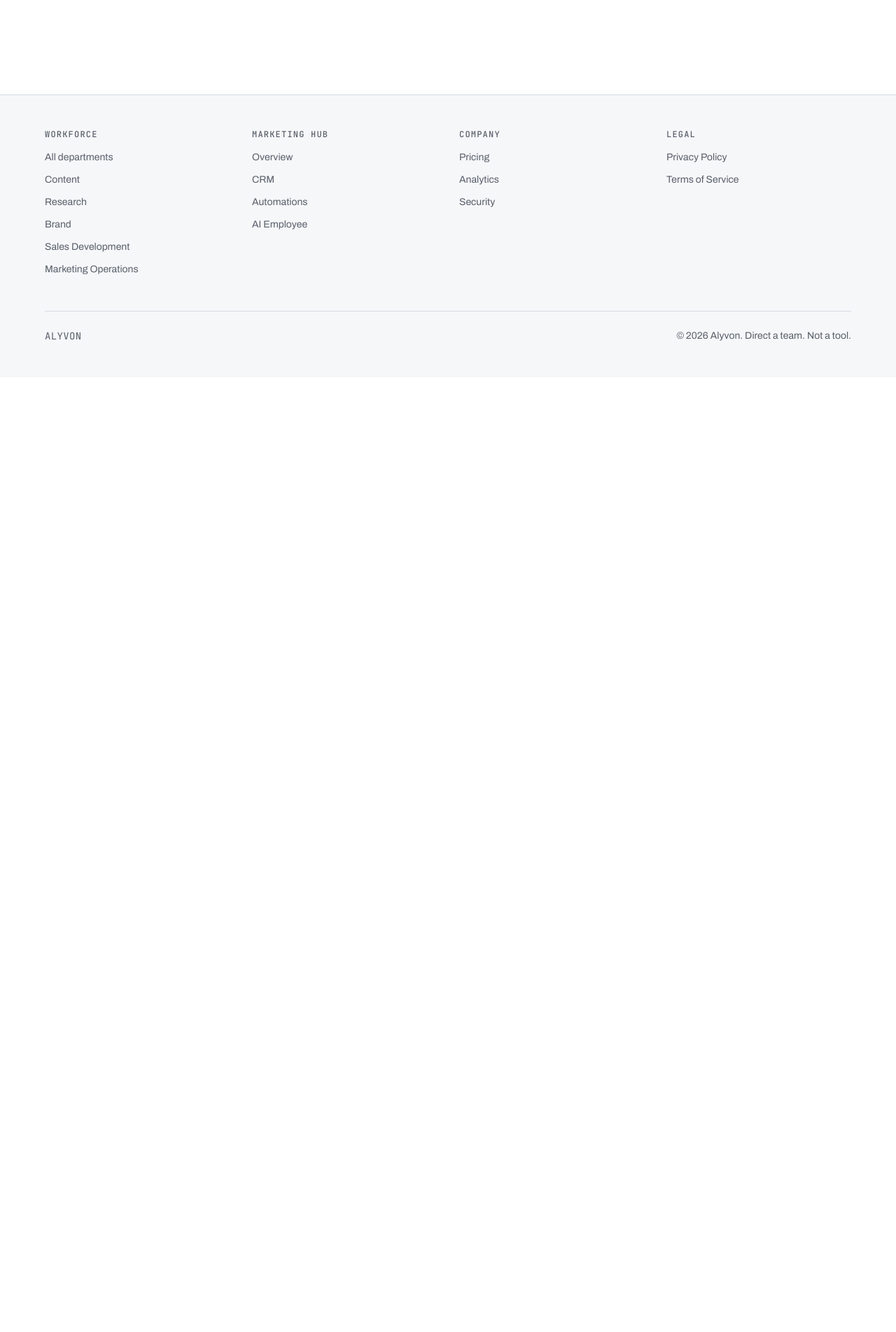
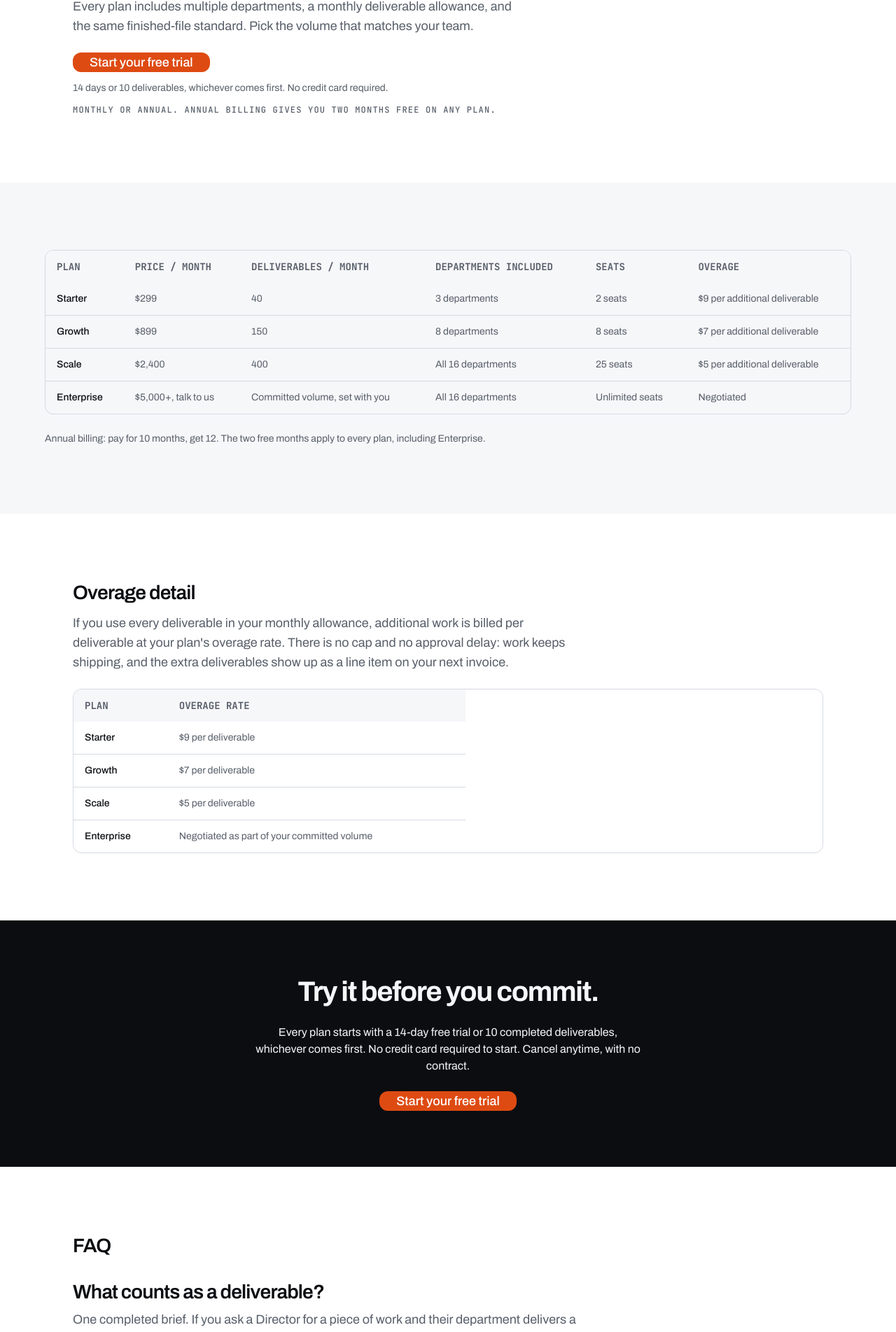
Before and after one commit to alyvonai/alyvon-marketing-site, a Next.js app: page /pricing in a window 1280 px wide. Before the commit this address had no page. Shown: the part 410-2313 px from the top of the page at 70% size. Before the commit the page ends 949 px from the top, so only its background shows below. Built offline with nearby package versions, Linux system fonts and the light colour scheme.

Commit message:
feat: build Pricing page (plans table, overage detail, FAQ) from Ticket 0g copy

```diff
--- /dev/null
+++ b/app/pricing/page.tsx
@@ -0,0 +1,207 @@
+import { buildMetadata } from "@/lib/metadata"
+import { Hero } from "@/components/marketing/hero"
+import { Section } from "@/components/marketing/section"
+import { CtaBand } from "@/components/marketing/cta-band"
+import { buttonVariants } from "@/components/ui/button"
+import { DataTable } from "@/components/ui/typography"
+
+export const metadata = buildMetadata({
+  title: "Pricing",
+  description:
+    "Four plans built around deliverables, not seats. Starter at $299 a month, Growth at $899, Scale at $2,400, or a negotiated Enterprise plan. Start with a 14-day free trial.",
+  path: "/pricing",
+})
+
+const TRIAL_URL = "https://app.alyvon.com"
+
+const PLANS: {
+  plan: string
+  price: string
+  deliverables: string
+  departments: string
+  seats: string
+  overage: string
+}[] = [
+  {
+    plan: "Starter",
+    price: "$299",
+    deliverables: "40",
+    departments: "3 departments",
+    seats: "2 seats",
+    overage: "$9 per additional deliverable",
+  },
+  {
+    plan: "Growth",
+    price: "$899",
+    deliverables: "150",
+    departments: "8 departments",
+    seats: "8 seats",
+    overage: "$7 per additional deliverable",
+  },
+  {
+    plan: "Scale",
+    price: "$2,400",
+    deliverables: "400",
+    departments: "All 16 departments",
+    seats: "25 seats",
+    overage: "$5 per additional deliverable",
+  },
+  {
+    plan: "Enterprise",
+    price: "$5,000+, talk to us",
+    deliverables: "Committed volume, set with you",
+    departments: "All 16 departments",
+    seats: "Unlimited seats",
+    overage: "Negotiated",
+  },
+]
+
+const OVERAGE_RATES: { plan: string; rate: string }[] = [
+  { plan: "Starter", rate: "$9 per deliverable" },
+  { plan: "Growth", rate: "$7 per deliverable" },
+  { plan: "Scale", rate: "$5 per deliverable" },
+  { plan: "Enterprise", rate: "Negotiated as part of your committed volume" },
+]
+
+const FAQS: { question: string; answer: string }[] = [
+  {
+    question: "What counts as a deliverable?",
+    answer:
+      "One completed brief. If you ask a Director for a piece of work and their department delivers a finished file against that brief, that is one deliverable, regardless of how many specialists or files it took to produce it, and regardless of how many departments were involved.",
+  },
+  {
+    question: "Can I mix departments on a plan?",
+    answer:
+      "Yes. Every department included on your plan is available to every seat on your plan, with no per-department add-on charge. Starter includes 3 departments, Growth includes 8, and Scale and Enterprise include all 16.",
+  },
+  {
+    question: "What happens if I go over my deliverable allowance?",
+    answer:
+      "Additional deliverables are billed at your plan's overage rate, shown above. Your team is never blocked from working while you decide whether to upgrade.",
+  },
+  {
+    question: "Do you require a contract?",
+    answer: "No. Every plan, including the free trial, can be cancelled at any time.",
+  },
+  {
+    question: "Is there a discount for annual billing?",
+    answer:
+      "Yes. Paying annually gives you two months free compared to paying monthly, on every plan.",
+  },
+]
+
+export default function PricingPage() {
+  return (
+    <>
+      <Hero
+        eyebrow="Pricing"
+        heading="Pricing built around finished work, not headcount."
+        subhead="Every plan includes multiple departments, a monthly deliverable allowance, and the same finished-file standard. Pick the volume that matches your team."
+        actions={
+          <div className="flex flex-col gap-3">
+            <div className="flex flex-wrap items-center gap-3">
+              <a href={TRIAL_URL} className={buttonVariants({ variant: "primary", size: "lg" })}>
+                Start your free trial
+              </a>
+            </div>
+            <p className="text-body-s text-text-secondary">
+              14 days or 10 deliverables, whichever comes first. No credit card required.
+            </p>
+            <p className="font-mono text-label uppercase text-text-secondary">
+              Monthly or annual. Annual billing gives you two months free on any plan.
+            </p>
+          </div>
+        }
+      />
+
+      <Section tone="surface" containerWidth="content-lg">
+        <div className="flex flex-col gap-6">
+          <DataTable>
+            <DataTable.Head>
+              <DataTable.Row>
+                <DataTable.HeaderCell>Plan</DataTable.HeaderCell>
+                <DataTable.HeaderCell>Price / month</DataTable.HeaderCell>
+                <DataTable.HeaderCell>Deliverables / month</DataTable.HeaderCell>
+                <DataTable.HeaderCell>Departments included</DataTable.HeaderCell>
+                <DataTable.HeaderCell>Seats</DataTable.HeaderCell>
+                <DataTable.HeaderCell>Overage</DataTable.HeaderCell>
+              </DataTable.Row>
+            </DataTable.Head>
+            <DataTable.Body>
+              {PLANS.map((row) => (
+                <DataTable.Row key={row.plan}>
+                  <DataTable.Cell className="font-medium text-text-primary">{row.plan}</DataTable.Cell>
+                  <DataTable.Cell>{row.price}</DataTable.Cell>
+                  <DataTable.Cell>{row.deliverables}</DataTable.Cell>
+                  <DataTable.Cell>{row.departments}</DataTable.Cell>
+                  <DataTable.Cell>{row.seats}</DataTable.Cell>
+                  <DataTable.Cell>{row.overage}</DataTable.Cell>
+                </DataTable.Row>
+              ))}
+            </DataTable.Body>
+          </DataTable>
+
+          <p className="max-w-[720px] text-body-s text-text-secondary">
+            Annual billing: pay for 10 months, get 12. The two free months apply to every plan,
+            including Enterprise.
+          </p>
+        </div>
+      </Section>
+
+      <Section tone="canvas">
+        <div className="flex flex-col gap-6">
+          <div className="flex max-w-[720px] flex-col gap-3">
+            <h2 className="text-display-m text-text-primary">Overage detail</h2>
+            <p className="text-body-l text-text-secondary">
+              If you use every deliverable in your monthly allowance, additional work is billed per
+              deliverable at your plan&apos;s overage rate. There is no cap and no approval delay:
+              work keeps shipping, and the extra deliverables show up as a line item on your next
+              invoice.
+            </p>
+          </div>
+
+          <DataTable className="max-w-[560px]">
+            <DataTable.Head>
+              <DataTable.Row>
+                <DataTable.HeaderCell>Plan</DataTable.HeaderCell>
+                <DataTable.HeaderCell>Overage rate</DataTable.HeaderCell>
+              </DataTable.Row>
+            </DataTable.Head>
+            <DataTable.Body>
+              {OVERAGE_RATES.map((row) => (
+                <DataTable.Row key={row.plan}>
+                  <DataTable.Cell className="font-medium text-text-primary">{row.plan}</DataTable.Cell>
+                  <DataTable.Cell>{row.rate}</DataTable.Cell>
+                </DataTable.Row>
+              ))}
+            </DataTable.Body>
+          </DataTable>
+        </div>
+      </Section>
+
+      <CtaBand
+        heading="Try it before you commit."
+        subhead="Every plan starts with a 14-day free trial or 10 completed deliverables, whichever comes first. No credit card required to start. Cancel anytime, with no contract."
+        actions={
+          <a href={TRIAL_URL} className={buttonVariants({ variant: "primary", size: "lg" })}>
+            Start your free trial
+          </a>
+        }
+      />
+
+      <Section tone="canvas">
+        <div className="flex flex-col gap-8">
+          <h2 className="text-display-m text-text-primary">FAQ</h2>
+          <div className="flex max-w-[760px] flex-col gap-8">
+            {FAQS.map((item) => (
+              <div key={item.question} className="flex flex-col gap-2">
+                <h3 className="text-display-m text-text-primary">{item.question}</h3>
+                <p className="text-body-l text-text-secondary">{item.answer}</p>
+              </div>
+            ))}
+          </div>
+        </div>
+      </Section>
+    </>
+  )
+}
```
